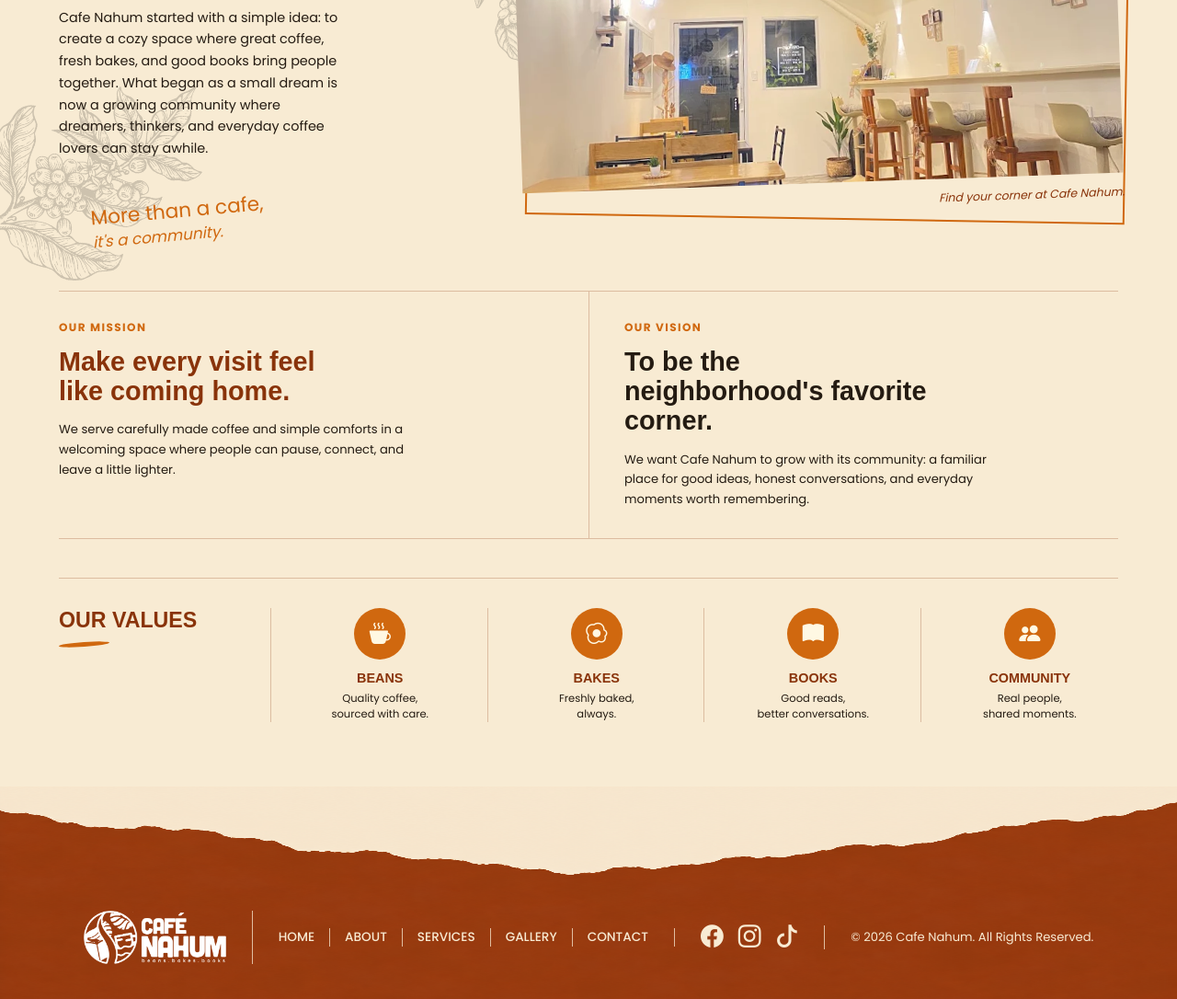
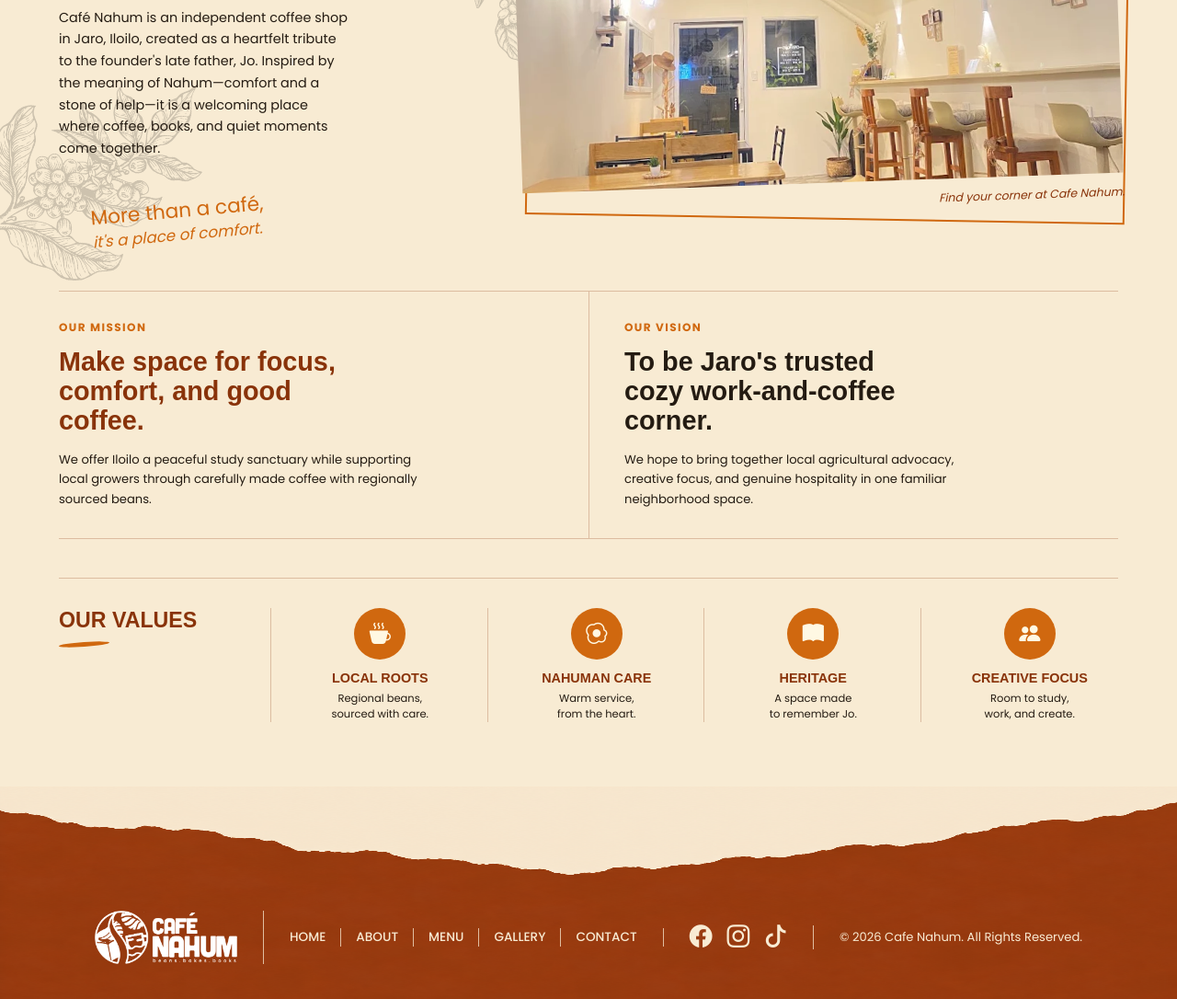
Before and after one commit to zneb21/WDD_CafeNahum, a plain HTML site: page about.html in a window 1280 px wide. Shown: the part 374-1460 px from the top of the page at 92% size. Drawn offline with nearby package versions, Linux system fonts and the light colour scheme; a web font is replaced by a local one.

Commit message:
feat: Update page titles and navigation labels for consistency; enhance content descriptions across multiple pages

```diff
--- a/about.html
+++ b/about.html
@@ -3,7 +3,7 @@
 <head>
     <meta charset="UTF-8">
     <meta name="viewport" content="width=device-width, initial-scale=1.0">
-    <title>About Cafe Nahum</title>
+    <title>Cafe Nahum | About</title>
 
     <!-- CSS stylesheet -->
     <link rel="stylesheet" href="css/style.css">
@@ -30,7 +30,7 @@
             <nav class="main-nav" aria-label="Main navigation">
                 <a href="index.html">HOME</a>
                 <a class="active" href="about.html">ABOUT</a>
-                <a href="services.html">SERVICES</a>
+                <a href="services.html">MENU</a>
                 <a href="gallery.html">GALLERY</a>
                 <a href="contact.html">CONTACT</a>
             </nav>
@@ -43,7 +43,7 @@
                         <a class="sidebar-logo" href="index.html"><img src="images/nahumlogo.png" alt="Cafe Nahum"></a>
                         <a href="index.html">Home</a>
                         <a href="about.html">About</a>
-                        <a href="services.html">Services</a>
+                        <a href="services.html">Menu</a>
                         <a href="gallery.html">Gallery</a>
                         <a href="contact.html">Contact</a>
                         <div class="sidebar-bottom">
@@ -60,7 +60,7 @@
                 </details>
             </div>
 
-   </header>
+    </header>
 
     <main class="about-page">
         <section class="about-intro" aria-labelledby="about-title">
@@ -71,12 +71,12 @@
                 <span class="brush-line" aria-hidden="true"></span>
 
                 <p class="about-text">
-                    Cafe Nahum started with a simple idea: to create a cozy space where great coffee,
-                    fresh bakes, and good books bring people together. What began as a small dream is
-                    now a growing community where dreamers, thinkers, and everyday coffee lovers can stay awhile.
+                    Café Nahum is an independent coffee shop in Jaro, Iloilo, created as a heartfelt tribute
+                    to the founder's late father, Jo. Inspired by the meaning of Nahum—comfort and a stone of
+                    help—it is a welcoming place where coffee, books, and quiet moments come together.
                 </p>
 
-                <p class="about-note">More than a cafe,<br><em>it's a community.</em></p>
+                <p class="about-note">More than a café,<br><em>it's a place of comfort.</em></p>
             </div>
 
             <figure class="about-photo">
@@ -91,19 +91,19 @@
         <section class="purpose" aria-label="Cafe Nahum mission and vision">
             <article class="purpose-card">
                 <p class="purpose-label">OUR MISSION</p>
-                <h2>Make every visit feel like coming home.</h2>
+                <h2>Make space for focus, comfort, and good coffee.</h2>
                 <p>
-                    We serve carefully made coffee and simple comforts in a welcoming space where
-                    people can pause, connect, and leave a little lighter.
+                    We offer Iloilo a peaceful study sanctuary while supporting local growers through
+                    carefully made coffee with regionally sourced beans.
                 </p>
             </article>
 
             <article class="purpose-card purpose-card-featured">
                 <p class="purpose-label">OUR VISION</p>
-                <h2>To be the neighborhood's favorite corner.</h2>
+                <h2>To be Jaro's trusted cozy work-and-coffee corner.</h2>
                 <p>
-                    We want Cafe Nahum to grow with its community: a familiar place for good ideas,
-                    honest conversations, and everyday moments worth remembering.
+                    We hope to bring together local agricultural advocacy, creative focus, and genuine
+                    hospitality in one familiar neighborhood space.
                 </p>
             </article>
         </section>
@@ -117,23 +117,23 @@
             <div class="value-list">
                 <article class="value">
                     <div class="value-icon" aria-hidden="true"><i class="bi bi-cup-hot-fill"></i></div>
-                    <h3>BEANS</h3>
-                    <p>Quality coffee,<br>sourced with care.</p>
+                    <h3>LOCAL ROOTS</h3>
+                    <p>Regional beans,<br>sourced with care.</p>
                 </article>
                 <article class="value">
                     <div class="value-icon" aria-hidden="true"><i class="bi bi-egg-fried"></i></div>
-                    <h3>BAKES</h3>
-                    <p>Freshly baked,<br>always.</p>
+                    <h3>NAHUMAN CARE</h3>
+                    <p>Warm service,<br>from the heart.</p>
                 </article>
                 <article class="value">
                     <div class="value-icon" aria-hidden="true"><i class="bi bi-book-fill"></i></div>
-                    <h3>BOOKS</h3>
-                    <p>Good reads,<br>better conversations.</p>
+                    <h3>HERITAGE</h3>
+                    <p>A space made<br>to remember Jo.</p>
                 </article>
                 <article class="value">
                     <div class="value-icon" aria-hidden="true"><i class="bi bi-people-fill"></i></div>
-                    <h3>COMMUNITY</h3>
-                    <p>Real people,<br>shared moments.</p>
+                    <h3>CREATIVE FOCUS</h3>
+                    <p>Room to study,<br>work, and create.</p>
                 </article>
             </div>
         </section>
@@ -145,7 +145,7 @@
             <nav class="footer-nav" aria-label="Footer navigation">
                 <a href="index.html">HOME</a>
                 <a href="about.html">ABOUT</a>
-                <a href="services.html">SERVICES</a>
+                <a href="services.html">MENU</a>
                 <a href="gallery.html">GALLERY</a>
                 <a href="contact.html">CONTACT</a>
             </nav>
```
Also changed, not shown: contact.html (+4 -4 lines), gallery.html (+14 -10 lines), index.html (+4 -5 lines), services.html (+3 -3 lines), settings.html (+3 -4 lines), images/gallery-jos-corner.png (added), images/gallery-night-exterior.png (added), 2 other files.
